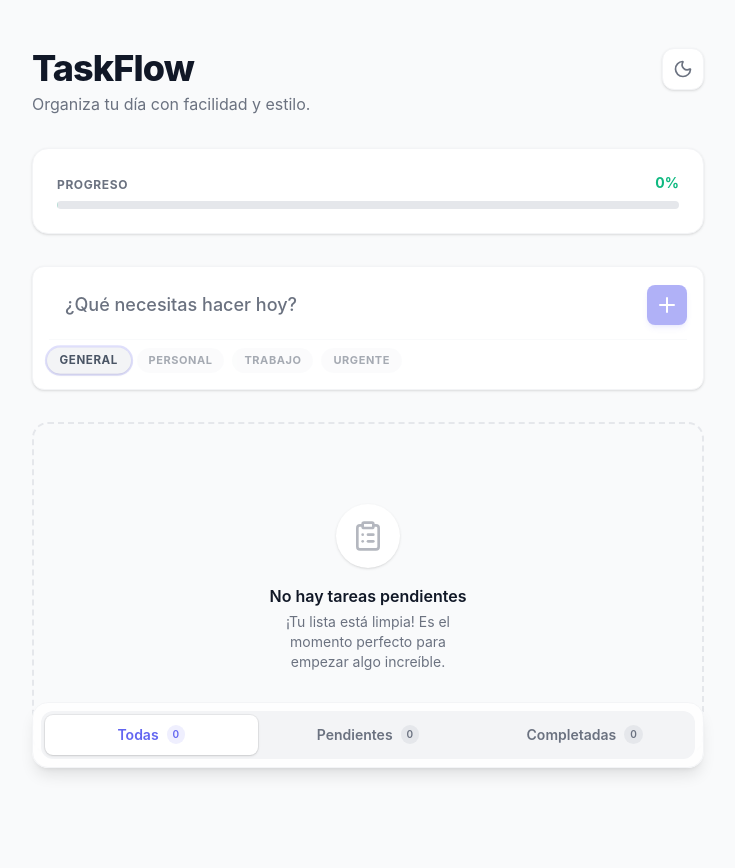
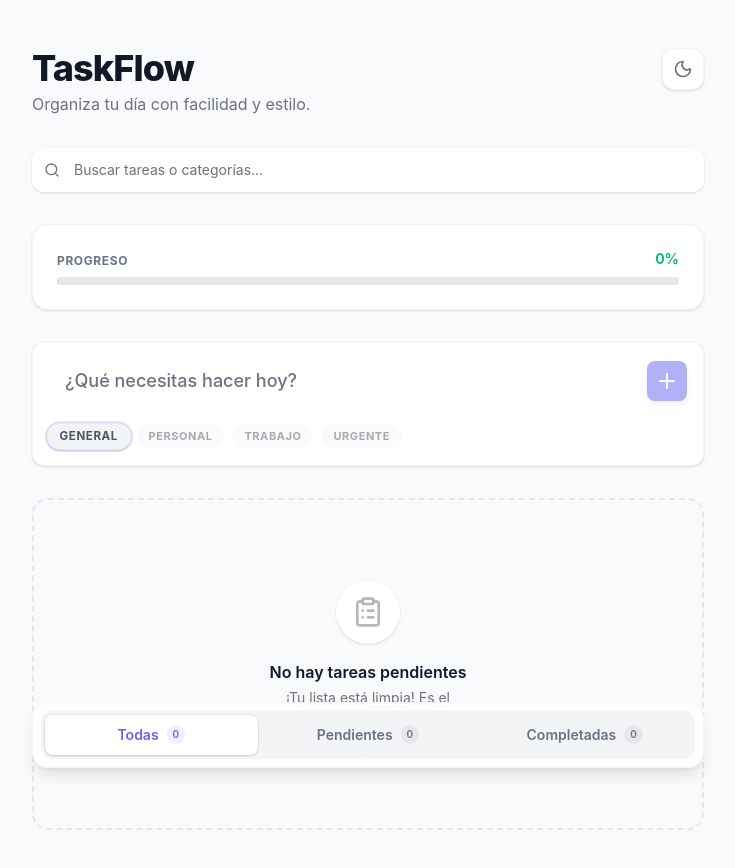
Before and after one commit to jesusurbina070/task-flow, a React app: page / in a window 1280 px wide. Shown: the top 868 px of the page, without its empty margins (272-1007 px from the left). Built offline with nearby package versions, Linux system fonts and the light colour scheme; the HTML template or start-up script is replaced by a standard one.

Commit message:
feat: Add a new SearchBar component and integrate it into the main application.

```diff
--- a/src/App.tsx
+++ b/src/App.tsx
@@ -5,9 +5,21 @@ import TaskList from './components/todo/TaskList'
 import ProgressBar from './components/todo/ProgressBar'
 import TaskFilters from './components/todo/TaskFilters'
 import ThemeToggle from './components/ui/ThemeToggle'
+import SearchBar from './components/ui/SearchBar'
 
 function App() {
-  const { tasks, addTask, toggleTask, deleteTask, stats, filter, setFilter } = useTasks()
+  const {
+    tasks,
+    addTask,
+    toggleTask,
+    deleteTask,
+    stats,
+    filter,
+    setFilter,
+    searchQuery,
+    setSearchQuery
+  } = useTasks()
+
   const secret = '1234567890'
   console.log(secret)
 
@@ -26,6 +38,11 @@ function App() {
           </div>
           <ThemeToggle />
         </header>
+
+        {/* Search Section */}
+        <section>
+          <SearchBar value={searchQuery} onChange={setSearchQuery} />
+        </section>
 
         {/* Stats Section (Progress Bar) */}
         <section className="bg-surface p-6 rounded-2xl shadow-sm border border-gray-100 dark:border-gray-800 transition-colors">
--- /dev/null
+++ b/src/components/ui/SearchBar.tsx
@@ -0,0 +1,34 @@
+import React from 'react';
+import { Search, X } from 'lucide-react';
+
+interface SearchBarProps {
+    value: string;
+    onChange: (value: string) => void;
+    placeholder?: string;
+}
+
+export default function SearchBar({ value, onChange, placeholder = 'Buscar tareas o categorías...' }: SearchBarProps) {
+    return (
+        <div className="relative group">
+            <div className="absolute left-3 top-1/2 -translate-y-1/2 text-text-muted group-focus-within:text-primary transition-colors duration-200">
+                <Search className="w-4 h-4" />
+            </div>
+            <input
+                type="text"
+                value={value}
+                onChange={(e) => onChange(e.target.value)}
+                placeholder={placeholder}
+                className="w-full pl-10 pr-10 py-2.5 bg-surface dark:bg-gray-800 border-2 border-transparent rounded-xl text-sm text-text-main dark:text-gray-100 placeholder:text-text-muted dark:placeholder:text-gray-500 focus:outline-none focus:border-primary/50 focus:ring-4 focus:ring-primary/10 transition-all duration-200 shadow-sm"
+            />
+            {value && (
+                <button
+                    onClick={() => onChange('')}
+                    className="absolute right-3 top-1/2 -translate-y-1/2 p-1 text-text-muted hover:text-danger hover:bg-danger/10 rounded-lg transition-all duration-200"
+                    aria-label="Limpiar búsqueda"
+                >
+                    <X className="w-4 h-4" />
+                </button>
+            )}
+        </div>
+    );
+}
```
